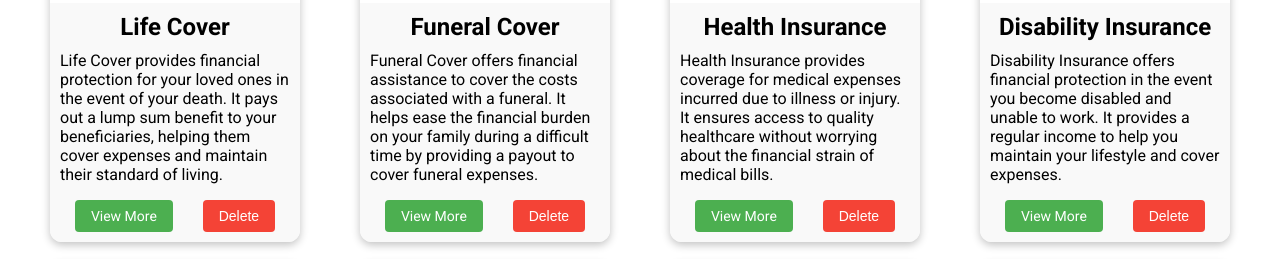
After one commit to DharaKara/IPMS-project, a Flask app: page /products in a window 1280 px wide. The commit adds this page. Shown: the part 221-480 px from the top of the page. Run offline with Flask 3, Linux system fonts and the light colour scheme.

Commit message:
worked on policy management, faqs and contact

```diff
--- a/main.py
+++ b/main.py
@@ -46,66 +46,193 @@ def login():
 
 # Policy Management
 policies = [
-    {"id": 1, "type": "health", "name": "Health Insurance Policy 1", "premium": 100},
-    {"id": 2, "type": "vehicle", "name": "Car Insurance Policy 1", "premium": 200},
-    {"id": 3, "type": "property", "name": "Home Insurance Policy 1", "premium": 300},
+    {
+        "id": "1",
+        "name": "Life Cover",
+        "image_link": "https://www.atherholdings.co.nz/wp-content/uploads/2021/01/life-insurance.png",
+        "summary": "Life Cover provides financial protection for your loved ones in the event of your death. It pays out a lump sum benefit to your beneficiaries, helping them cover expenses and maintain their standard of living.",
+    },
+    {
+        "id": "2",
+        "name": "Funeral Cover",
+        "image_link": "https://www.insurancechat.co.za/wp-content/uploads/2018/11/DfKrp6hWAAANJsJ.jpg",
+        "summary": "Funeral Cover offers financial assistance to cover the costs associated with a funeral. It helps ease the financial burden on your family during a difficult time by providing a payout to cover funeral expenses.",
+    },
+    {
+        "id": "3",
+        "name": "Health Insurance",
+        "image_link": "https://cdn9.dissolve.com/p/D9_8_987/D9_8_987_1200.jpg",
+        "summary": "Health Insurance provides coverage for medical expenses incurred due to illness or injury. It ensures access to quality healthcare without worrying about the financial strain of medical bills.",
+    },
+    {
+        "id": "4",
+        "name": "Disability Insurance",
+        "image_link": "https://2.bp.blogspot.com/-Mzw3qWlobVg/WscqK8I3VyI/AAAAAAAAr6w/mv0ZfyThYbg1L395NIw5PdQ-WstpiNaQgCLcBGAs/s1600/disability.jpg",
+        "summary": "Disability Insurance offers financial protection in the event you become disabled and unable to work. It provides a regular income to help you maintain your lifestyle and cover expenses.",
+    },
+    {
+        "id": "5",
+        "name": "Income Protection",
+        "image_link": "https://www.easymovefs.co.uk/wp-content/assets/income-protection.jpg",
+        "summary": "Income Protection insurance replaces a portion of your income if you're unable to work due to illness or injury. It ensures you can still meet your financial obligations and maintain your standard of living.",
+    },
+    {
+        "id": "6",
+        "name": "Car Insurance",
+        "image_link": "https://www.motoringresearch.com/wp-content/uploads/2020/01/Best-car-insurance-companies-of-2020-1920x1080.jpg",
+        "summary": "Car Insurance provides coverage for your vehicle against damages, theft, and liability. It helps you financially recover from accidents and protects you from legal liabilities.",
+    },
+    {
+        "id": "7",
+        "name": "Home Insurance",
+        "image_link": "https://www.beazer.com/content/images/beazer_difference_new_home.jpg",
+        "summary": "Home Insurance protects your home and its contents against damages, theft, and other unforeseen events. It provides financial assistance to repair or replace your property.",
+    },
+    {
+        "id": "8",
+        "name": "Travel Insurance",
+        "image_link": "https://wallpaperaccess.com/full/136008.jpg",
+        "summary": "Travel Insurance offers coverage for unexpected expenses incurred during domestic or international travel. It includes medical coverage, trip cancellation, lost luggage, and other benefits.",
+    },
 ]
 
 
-@app.route("/policy")
+@app.route("/products")
 def policies_page():
-    return render_template("policies.html", policies=policies)
+    return render_template("products.html", policies=policies)
 
 
-@app.route("/add_policy", methods=["POST"])
-def add_policy():
-    data = request.form
-    new_id = max(p["id"] for p in policies) + 1
-    new_policy = {
-        "id": new_id,
-        "type": data["type"],
-        "name": data["name"],
-        "premium": int(data["premium"]),
-    }
-    policies.append(new_policy)
-    message = f"Policy '{data['name']}' added successfully."
-    return render_template("policies.html", policies=policies, message=message)
+# @app.route("/movie-list")
+# def movie_list_page():
+#     return render_template("movie-list.html", movies=movies)
 
 
-@app.route("/update_policy", methods=["POST"])
-def update_policy():
-    data = request.form
-    policy_id = int(data["policy_id"])
-    for policy in policies:
-        if policy["id"] == policy_id:
-            policy.update(
-                {
-                    "type": data["type"],
-                    "name": data["name"],
-                    "premium": int(data["premium"]),
-                }
-            )
-            message = f"Policy {policy_id} updated successfully."
-            return render_template("policies.html", policies=policies, message=message)
-    return render_template(
-        "policies.html",
-        policies=policies,
-        message=f"Policy with ID {policy_id} not found.",
-    )
+# @app.route("/products/<movie_id>")
+# def movie_detail(movie_id):
+#     movie = next((movie for movie in movies if movie["id"] == movie_id), None)
+#     if movie:
+#         return render_template("movie-detail.html", movie=movie)
+#     else:
+#         return "<h1>Movie not found</h1>", 404
+
+# @app.route("/add_policy", methods=["POST"])
+# def add_policy():
+#     data = request.form
+#     new_id = max(p["id"] for p in policies) + 1
+#     new_policy = {
+#         "id": new_id,
+#         "type": data["type"],
+#         "name": data["name"],
+#         "premium": int(data["premium"]),
+#     }
+#     policies.append(new_policy)
+#     message = f"Policy '{data['name']}' added successfully."
+#     return render_template("policies.html", policies=policies, message=message)
 
 
-@app.route("/delete_policy", methods=["POST"])
-def delete_policy():
-    policy_id = int(request.form["policy_id"])
-    for policy in policies:
-        if policy["id"] == policy_id:
-            policies.remove(policy)
-            message = f"Policy {policy_id} deleted successfully."
-            return render_template("policies.html", policies=policies, message=message)
-    return render_template(
-        "policies.html",
-        policies=policies,
-        message=f"Policy with ID {policy_id} not found.",
+# @app.route("/update_policy", methods=["POST"])
+# def update_policy():
+#     data = request.form
+#     policy_id = int(data["policy_id"])
+#     for policy in policies:
+#         if policy["id"] == policy_id:
+#             policy.update(
+#                 {
+#                     "type": data["type"],
+#                     "name": data["name"],
+#                     "premium": int(data["premium"]),
+#                 }
+#             )
+#             message = f"Policy {policy_id} updated successfully."
+#             return render_template("policies.html", policies=policies, message=message)
+#     return render_template(
+#         "policies.html",
+#         policies=policies,
+#         message=f"Policy with ID {policy_id} not found.",
+#     )
+
+
+# @app.route("/delete_policy", methods=["POST"])
+# def delete_policy():
+#     policy_id = int(request.form["policy_id"])
+#     for policy in policies:
+#         if policy["id"] == policy_id:
+#             policies.remove(policy)
+#             message = f"Policy {policy_id} deleted successfully."
+#             return render_template("policies.html", policies=policies, message=message)
+#     return render_template(
+#         "policies.html",
+#         policies=policies,
+#         message=f"Policy with ID {policy_id} not found.",
+# )
+
+
+@app.route("/faqs")
+def faqs_page():
+    faqs = [
+        {
+            "question": "What is insurance?",
+            "answer": "Insurance is a contract between an individual (the policyholder) and an insurance company. The policyholder pays premiums in exchange for financial protection or reimbursement against losses from specified risks.",
+        },
+        {
+            "question": "Why do I need insurance?",
+            "answer": "Insurance provides financial protection against unexpected events that could lead to significant financial loss. It helps individuals and businesses manage risks by transferring them to an insurance company.",
+        },
+        {
+            "question": "What types of insurance are available?",
+            "answer": "There are various types of insurance available, including life insurance, health insurance, auto insurance, home insurance, and business insurance. Each type of insurance offers protection against specific risks.",
+        },
+        {
+            "question": "How do I choose the right insurance policy?",
+            "answer": "Choosing the right insurance policy depends on your individual needs and circumstances. Consider factors such as coverage options, premiums, deductibles, and the financial stability of the insurance company.",
+        },
+        {
+            "question": "What is a deductible?",
+            "answer": "A deductible is the amount of money you must pay out of pocket before your insurance coverage kicks in. For example, if you have a $500 deductible on your auto insurance policy and you file a claim for $2,000 in damages, you would pay $500, and the insurance company would cover the remaining $1,500.",
+        },
+        {
+            "question": "What is coverage limit?",
+            "answer": "A coverage limit is the maximum amount an insurance company will pay for a covered loss. For example, if you have a coverage limit of $100,000 on your homeowner's insurance policy and your home is damaged in a covered event, the insurance company will pay up to $100,000 to repair or replace your home.",
+        },
+        {
+            "question": "Can I cancel my insurance policy?",
+            "answer": "Yes, you can typically cancel your insurance policy at any time. However, there may be cancellation fees or penalties depending on the terms of your policy. It's important to review your policy documents and contact your insurance company for specific details.",
+        },
+        {
+            "question": "What happens if I miss a premium payment?",
+            "answer": "If you miss a premium payment, your insurance coverage may lapse, meaning you will no longer be protected against covered risks. Some insurance companies offer a grace period during which you can make a late payment without penalty, but it's essential to contact your insurer as soon as possible to avoid any disruptions in coverage.",
+        },
+        {
+            "question": "Can I change my insurance coverage?",
+            "answer": "Yes, you can typically make changes to your insurance coverage, such as increasing or decreasing coverage limits, adding or removing coverage options, or updating your personal information. Contact your insurance company or agent to discuss any changes you would like to make to your policy.",
+        },
+        {
+            "question": "What should I do if I need to file a claim?",
+            "answer": "If you need to file a claim, contact your insurance company or agent as soon as possible to report the incident. Provide any necessary documentation, such as photos, police reports, or medical records, to support your claim. Your insurance company will guide you through the claims process and help you receive compensation for covered losses.",
+        },
+    ]
+    return render_template("faqs.html", faqs=faqs)
+
+
+@app.route("/contact")
+def contact_page():
+    return render_template("contact.html")
+
+
+contact = []
+
+
+@app.route("/submit_contact", methods=["POST"])
+def submit_contact():
+    name = request.form["name"]
+    email = request.form["email"]
+    message = request.form["message"]
+    contact.append({"name": name, "email": email, "message": message})
+    print(contact)
+    return (
+        "<h1>Thank you for your message, {}! We will get back to you soon.</h1>".format(
+            name
+        )
     )
 
 
--- /dev/null
+++ b/templates/products.html
@@ -0,0 +1,92 @@
+<!DOCTYPE html>
+<html lang="en">
+<head>
+<meta charset="UTF-8" />
+<meta name="viewport" content="width=device-width, initial-scale=1.0" />
+<title>Document</title>
+<link rel="stylesheet" href="https://fonts.googleapis.com/css2?family=Roboto:wght@400;500;700&display=swap">
+<style>
+  body {
+    font-family: Roboto, sans-serif;
+    margin: 0;
+    padding: 0;
+  }
+
+  .product-list-container {
+    display: flex;
+    flex-wrap: wrap;
+    justify-content: space-around;
+    padding: 20px; /* Added padding for spacing */
+  }
+
+  .product-container {
+    width: 250px;
+    border-radius: 12px;
+    overflow: hidden;
+    margin-bottom: 20px;
+    box-shadow: rgba(0, 0, 0, 0.24) 0px 3px 8px;
+  }
+
+  .product-poster {
+    height: 200px;
+    width: 100%;
+    object-fit: cover;
+    border-top-left-radius: 12px; /* Adjusted border radius */
+    border-top-right-radius: 12px; /* Adjusted border radius */
+  }
+
+  .product-details {
+    padding: 10px;
+    background-color: #f9f9f9; /* Added background color */
+  }
+
+  .product-name {
+    text-align: center;
+    margin: 0;
+  }
+
+  .product-summary {
+    margin-top: 10px;
+  }
+
+  .product-actions {
+    display: flex;
+    justify-content: space-around;
+    margin-top: 10px;
+  }
+
+  .btn {
+    padding: 8px 16px;
+    border: none;
+    border-radius: 4px;
+    cursor: pointer;
+    font-size: 14px;
+    text-align: center;
+    text-decoration: none;
+    background-color: #4caf50;
+    color: white;
+  }
+
+  .btn-danger {
+    background-color: #f44336;
+  }
+</style>
+</head>
+<body>
+<div class="product-list-container">
+  {% for policy in policies %}
+  <div class="product-container">
+    <img class="product-poster" src="{{ policy.image_link }}" alt="{{ policy.name }}" />
+    <div class="product-details">
+      <h2 class="product-name">{{ policy.name }}</h2>
+      <p class="product-summary">{{ policy.summary }}</p>
+      <div class="product-actions">
+        <a href="/products/{{ policy.id }}" class="btn">View More</a>
+        <button class="btn btn-danger">Delete</button>
+      </div>
+    </div>
+  </div>
+  {% endfor %}
+</div>
+</body>
+</html>
```
Also changed, not shown: templates/base.html (+46 -14 lines), templates/contact.html (added, +48 -0 lines), templates/faqs.html (added, +69 -0 lines).
